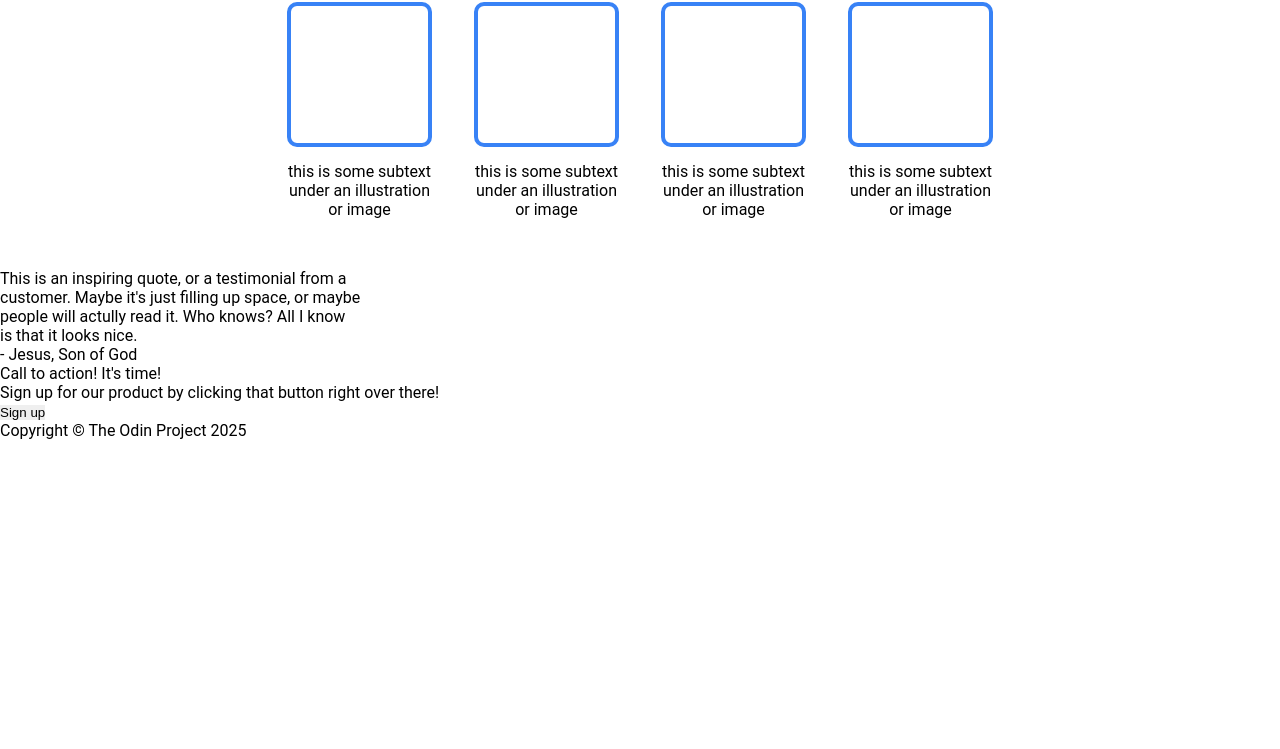
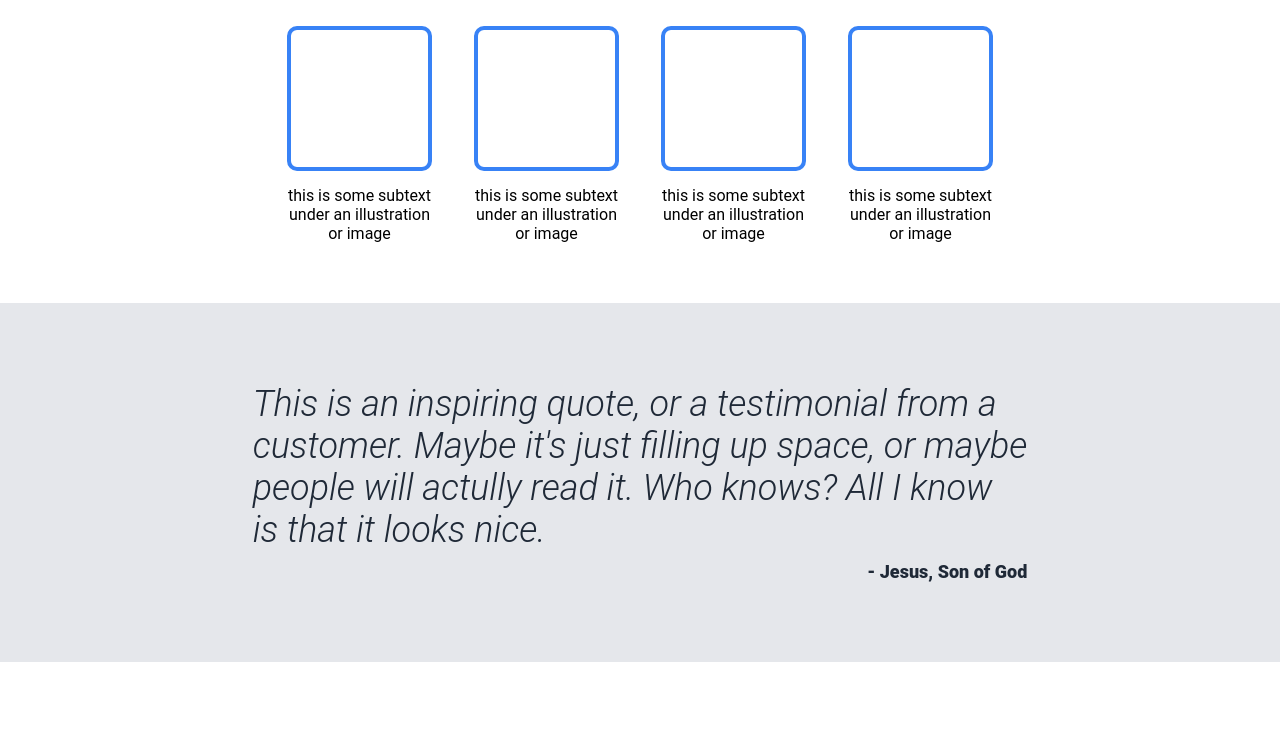
Before and after one commit to OlujimiA/odin-landing-page, a plain HTML site: page index.html in a window 1280 px wide. Shown: the part 563-1312 px from the top of the page. Before the commit the page ends 1003 px from the top, so only its background shows below. Drawn offline with Linux system fonts and the light colour scheme.

Commit message:
Style sign-up and footer sections

```diff
--- a/style.css
+++ b/style.css
@@ -59,7 +59,7 @@ header nav a, .hero-text p {
     gap: 5px;
 }
 
-.hero-text button {
+.hero-text button, .cta button {
     width: 120px;
     font-size: 18px;
     margin-top: 10px;
@@ -84,9 +84,15 @@ header nav a, .hero-text p {
     display: flex;
     flex-direction: column;
     gap: 36px;
-    padding: 30px;
+    padding: 40px;
     justify-content: center;
     align-items: center;
+}
+
+.second h1 {
+    font-size: 36px;
+    color: #1F2937;
+    font-weight: 900;
 }
 
 .card-container {
@@ -110,3 +116,70 @@ header nav a, .hero-text p {
     height: 145px;
     width: 145px;
 }
+
+.quote {
+    background-color: #E5E7EB;
+    padding: 40px;
+    display: flex;
+    flex-direction: column;
+    align-items: center;
+    gap: 10px;
+}
+
+.message {
+    font-size: 36px;
+    color: #1F2937;
+    font-weight: 300;
+    font-style: italic;
+}
+
+.author {
+    font-size: 18px;
+    color: #1F2937;
+    font-weight: 900;
+    align-self: flex-end;
+}
+
+.sign-up {
+    padding: 90px;
+    display: flex;
+    justify-content: center;
+    align-items: center;
+}
+
+.cta {
+    background-color: #3882F6;
+    display: flex;
+    justify-content: space-between;
+    align-items: center;
+    padding: 50px 100px;
+    border-radius: 10px;
+    width: 1000px;
+}
+
+.cta button {
+    border: 1px solid white;
+    flex-grow: 0;
+}
+
+.cta-text {
+    display: flex;
+    flex-direction: column;
+    font-size: 18px;
+    color: #E5E7EB;
+}
+
+.cta-heading {
+    font-size: 24px;
+    font-weight: bold;
+    color: #F9FAF8;
+}
+
+footer{
+    padding: 40px 0;
+    display: flex;
+    justify-content: center;
+    align-items: center;
+    background-color: #1F2937;
+    color: #F9FAF8;
+}
```
